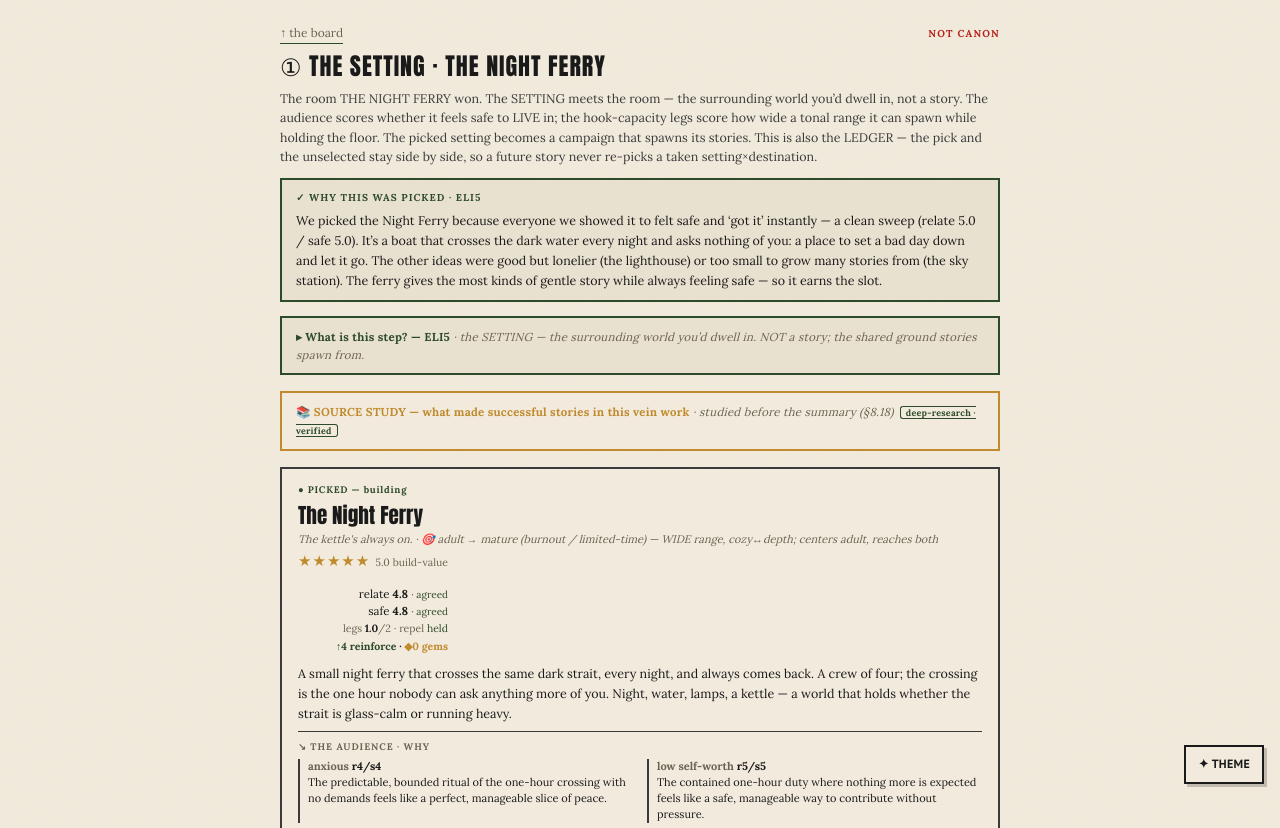
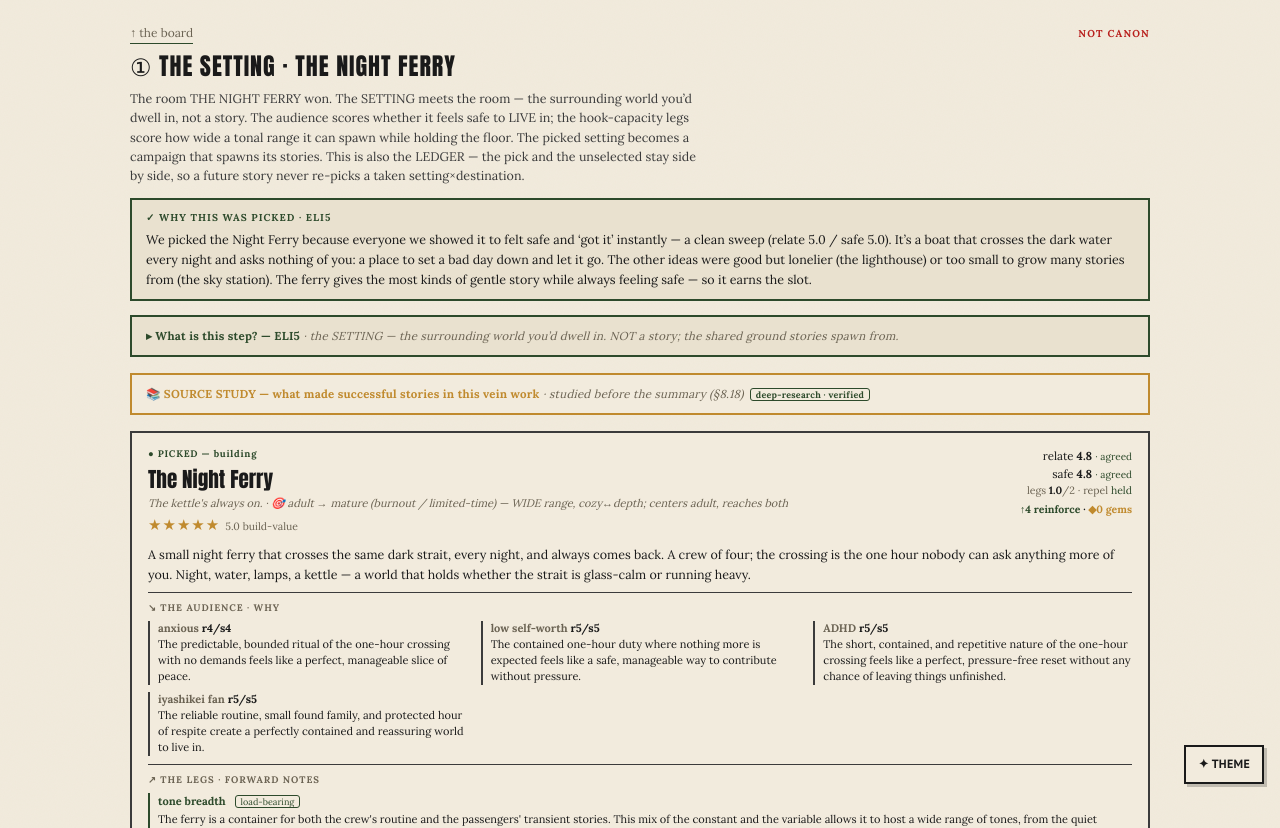
Before and after one commit to cybervaldez/myliar-website, a Next.js app: page /auditions/ferry/concept in a window 1280 px wide. Shown: the top 828 px of the page. Built offline with nearby package versions, Linux system fonts and the light colour scheme.

Commit message:
deploy: sync website/ from monorepo @ f20673d

```diff
--- a/app/auditions/Scrubber.tsx
+++ b/app/auditions/Scrubber.tsx
@@ -515,7 +515,7 @@ export function ToneBuild({ d }: { d: ToneT }) {
       {/* ⓪ EXPERTS FIRST */}
       <div style={{ fontFamily: "var(--theme-body)", fontSize: 12, fontWeight: 700, letterSpacing: ".06em", color: forest, marginBottom: 3 }}>⓪ EXPERTS FIRST — frame the audience, then build the makeup</div>
       <div style={{ fontSize: 11.5, color: soft, lineHeight: 1.5, marginBottom: 9 }}>experts <b>matched to the audience</b> ({d.audience}) framed the state of mind; their synthesis is the MAKEUP BRIEF the audition judges against.</div>
-      <div style={{ display: "grid", gap: 8, marginBottom: 14 }}>
+      <div className="aud-grid2" style={{ display: "grid", gap: 8, marginBottom: 14 }}>
         {d.experts.map((e) => {
           const v = d.vet.perExpert.find((p) => p.name === e.name);
           return (
--- a/app/auditions/StepBoard.tsx
+++ b/app/auditions/StepBoard.tsx
@@ -28,13 +28,13 @@ export default function StepBoard({ stepLabel, intro, whyPicked, primer, prepend
   const navLink = (n: Nav, dir: string) => n ? <a href={n.href} style={{ color: forest, fontWeight: 700, textDecoration: "none" }}>{dir === "prev" ? "← " : ""}{n.label}{dir === "next" ? " →" : ""}</a> : <span style={{ color: margin }}>{dir === "prev" ? "← back" : "next: tbd →"}</span>;
 
   return (
-    <main style={{ maxWidth: 760, margin: "0 auto", padding: "24px 20px 80px" }}>
+    <main className="aud-main" style={{ padding: "24px 20px 80px" }}>
       <div style={{ display: "flex", justifyContent: "space-between", alignItems: "baseline", fontSize: 12, marginBottom: 4 }}>
         <a href="/auditions" style={{ color: margin, textDecoration: "none" }}>↑ the board</a>
         <span style={{ fontSize: 10, letterSpacing: ".12em", color: red, fontFamily: "var(--theme-body)", fontWeight: 700 }}>NOT CANON</span>
       </div>
       <h1 style={{ fontSize: 24, margin: "0 0 4px", color: ink }}>{stepLabel}</h1>
-      <p style={{ fontSize: 12.5, color: soft, lineHeight: 1.55, margin: "0 0 12px" }}>{intro}</p>
+      <p className="aud-prose" style={{ fontSize: 12.5, color: soft, lineHeight: 1.55, margin: "0 0 12px" }}>{intro}</p>
 
       {/* §8.19 — every PICKED step ships an ELI5 "why this won" (distinct from the primer's "what is this step") */}
       {whyPicked?.text && (
--- a/app/auditions/[campaign]/page.tsx
+++ b/app/auditions/[campaign]/page.tsx
@@ -60,14 +60,14 @@ export default async function CampaignSpine({ params }: { params: Promise<{ camp
   const culture = tonePilot?.culture;
 
   return (
-    <main style={{ maxWidth: 760, margin: "0 auto", padding: "24px 20px 80px" }}>
+    <main className="aud-spine" style={{ padding: "24px 20px 80px" }}>
       <div style={{ display: "flex", justifyContent: "space-between", alignItems: "baseline", fontSize: 12, marginBottom: 4 }}>
         <a href="/auditions" style={{ color: margin, textDecoration: "none" }}>↑ the board</a>
         <span style={{ fontSize: 10, letterSpacing: ".12em", color: red, fontFamily: "var(--theme-body)", fontWeight: 700 }}>NOT CANON</span>
       </div>
       <h1 style={{ fontSize: 28, margin: "0 0 2px", color: ink }}>{c.label}</h1>
-      <p style={{ fontSize: 12.5, color: soft, lineHeight: 1.55, margin: "0 0 6px" }}>{c.blurb}</p>
-      <p style={{ fontSize: 11, color: margin, margin: "0 0 12px" }}>born from <a href="/auditions/concept" style={{ color: forest }}>the slate</a> · a shared TRUNK (setting · range · mood), then it BRANCHES per tone — each tone its own cast · chat · beats. Each step carries the last's experts forward.</p>
+      <p className="aud-prose" style={{ fontSize: 12.5, color: soft, lineHeight: 1.55, margin: "0 0 6px" }}>{c.blurb}</p>
+      <p className="aud-prose" style={{ fontSize: 11, color: margin, margin: "0 0 12px" }}>born from <a href="/auditions/concept" style={{ color: forest }}>the slate</a> · a shared TRUNK (setting · range · mood), then it BRANCHES at the SCENES step (the 5 world-moments × the tones) — each cell its own palette + cast, then the tone wears its makeup. Each step carries the last&rsquo;s experts forward.</p>
 
       {(targetAge || genre || culture) && (
         <div style={{ border: `2px solid ${forest}`, background: "var(--paper-shade)", padding: "10px 13px", margin: "0 0 20px" }}>
--- a/app/auditions/page.tsx
+++ b/app/auditions/page.tsx
@@ -35,7 +35,7 @@ function chips(campaign: string) {
 
 export default function Board() {
   return (
-    <main style={{ maxWidth: 760, margin: "0 auto", padding: "28px 20px 80px" }}>
+    <main className="aud-main" style={{ padding: "28px 20px 80px" }}>
       <div style={{ display: "flex", justifyContent: "space-between", alignItems: "baseline" }}>
         <span style={{ fontSize: 10, letterSpacing: ".14em", color: forest, fontFamily: "var(--theme-body)", fontWeight: 700 }}>RESTARTED FROM CONCEPT · 2026-06-14</span>
         <span style={{ fontSize: 10, letterSpacing: ".12em", color: red, fontFamily: "var(--theme-body)", fontWeight: 700 }}>NOT CANON</span>
--- a/app/globals.css
+++ b/app/globals.css
@@ -482,3 +482,22 @@ a:hover {
 .aud-tab-pos.aud-tab-on{border-color:#3f8f3f;box-shadow:inset 0 -2px 0 #3f8f3f;}
 .aud-tab-neg.aud-tab-on{border-color:#c0392b;box-shadow:inset 0 -2px 0 #c0392b;}
 .aud-pop-body{margin-top:9px;padding:10px 0 1px 10px;border-top:1px solid var(--ink-soft);border-left:3px solid var(--ink-soft);}
+
+/* ── AUDITIONS · RESPONSIVE SHELL (2026-06-16) ───────────────────────────────
+   Mobile is the design baseline (the 760 column is unchanged). On tablet/desktop
+   the shell widens, the tall stacked card-grids flow to two columns, and bare
+   intro prose keeps a readable measure so lines never run long in the wide shell.
+   The spine (a vertical pipeline) stays a touch narrower than the content pages. */
+.aud-main, .aud-spine{ max-width:760px; margin:0 auto; }
+@media (min-width:820px){
+  .aud-main{ max-width:940px; }
+  .aud-spine{ max-width:840px; }
+}
+@media (min-width:1280px){
+  .aud-main{ max-width:1060px; }
+  .aud-spine{ max-width:860px; }
+}
+.aud-prose{ max-width:74ch; }                       /* readable measure for bare paragraphs */
+@media (min-width:860px){
+  .aud-grid2{ grid-template-columns:1fr 1fr; }      /* tall stacked card-grids → two columns */
+}
```
Also changed, not shown: app/auditions/[campaign]/[step]/page.tsx (+6 -6 lines).
